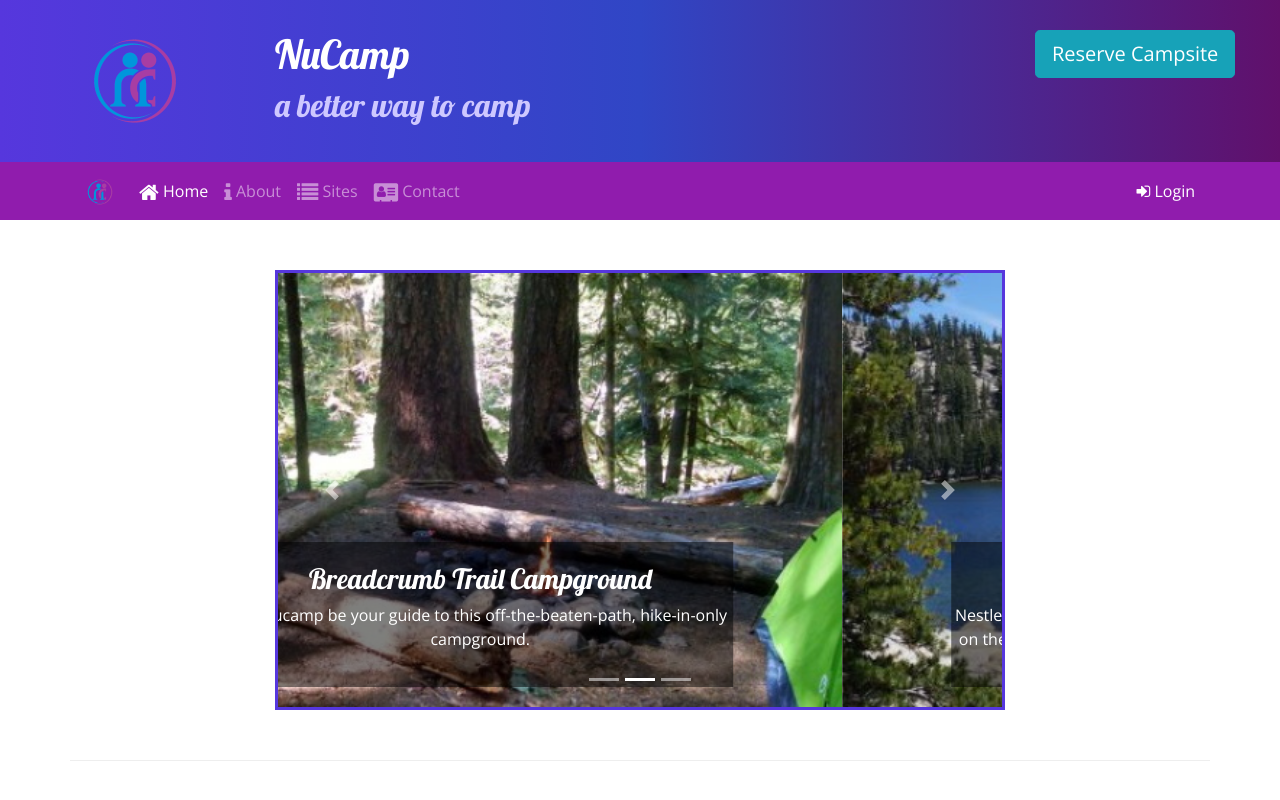
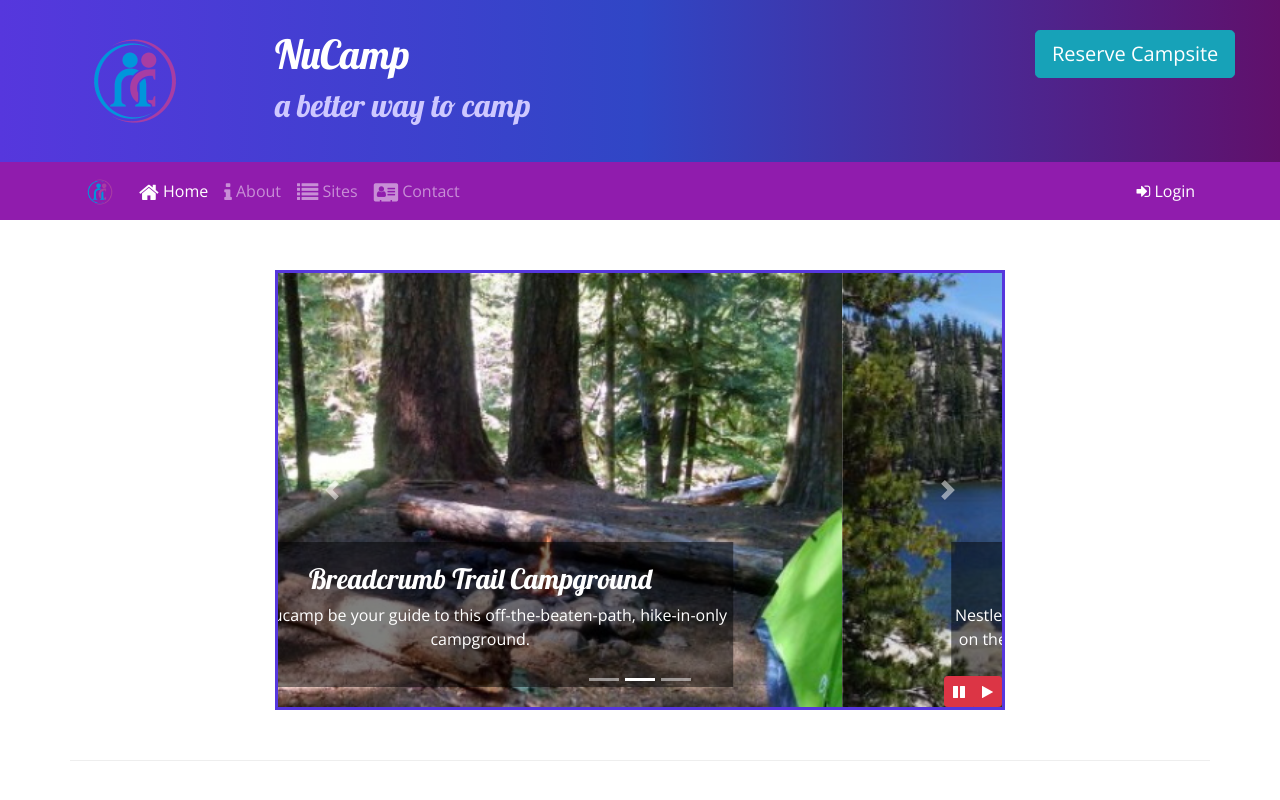
Before and after one commit to swicknick/Nucamp-Site, a website: page index.html in a window 1280 px wide. Shown: the top 800 px of the page. Drawn offline with nearby package versions, Linux system fonts and the light colour scheme.

Commit message:
2 jquery buttons added

```diff
--- a/css/styles.css
+++ b/css/styles.css
@@ -50,3 +50,9 @@ header h2 {
 .carousel {
     border: solid #5637DD;
 }
+
+#carouselButton {
+    position: absolute;
+    right: 0;
+    bottom: 0;
+}
--- a/index.html
+++ b/index.html
@@ -205,6 +205,14 @@
                         <span class="carousel-control-next-icon"></span>
                         <span class="sr-only">Next</span>
                     </a>
+                    <div class="btn-group" id="carouselButton">
+                        <button class="btn btn-danger btn-sm" id="carouselPause">
+                            <i class="fa fa-pause"></i>
+                        </button>
+                        <button class="btn btn-danger btn-sm" id="carouselPlay">
+                            <i class="fa fa-play"></i>
+                        </button>
+                    </div>
                 </div>
             </div>
         </div>
@@ -340,6 +348,19 @@
     <script src="node_modules/popper.js/dist/umd/popper.min.js"></script>
     <script src="node_modules/bootstrap/dist/js/bootstrap.min.js"></script>
 
+
+    <script>
+        $(function() {
+            $(".carousel").carousel( {interval: 2000} );
+            $("#carouselPause").click(function(){
+                $(".carousel").carousel("pause");
+            });
+            $("#carouselPlay").click(function(){
+                $(".carousel").carousel("cycle");
+            });
+        });
+    </script>
+
     <!-- <script>
          $(function () {
              $('[data-toggle="tooltip"]').tooltip()
```
